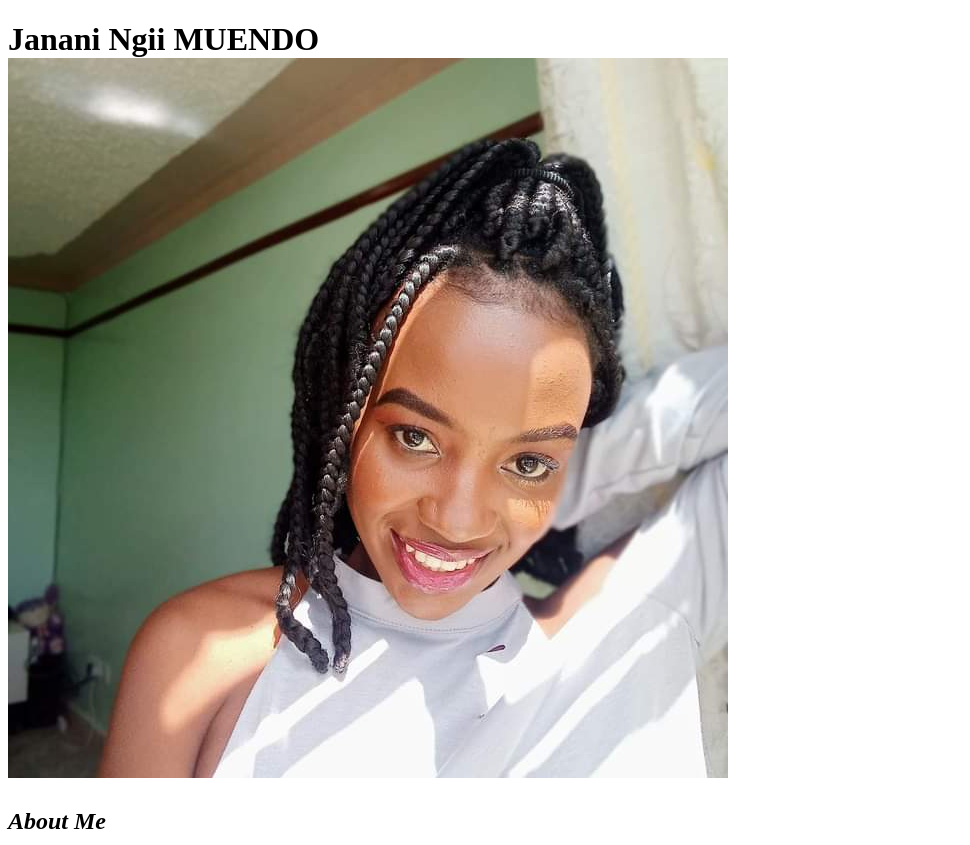
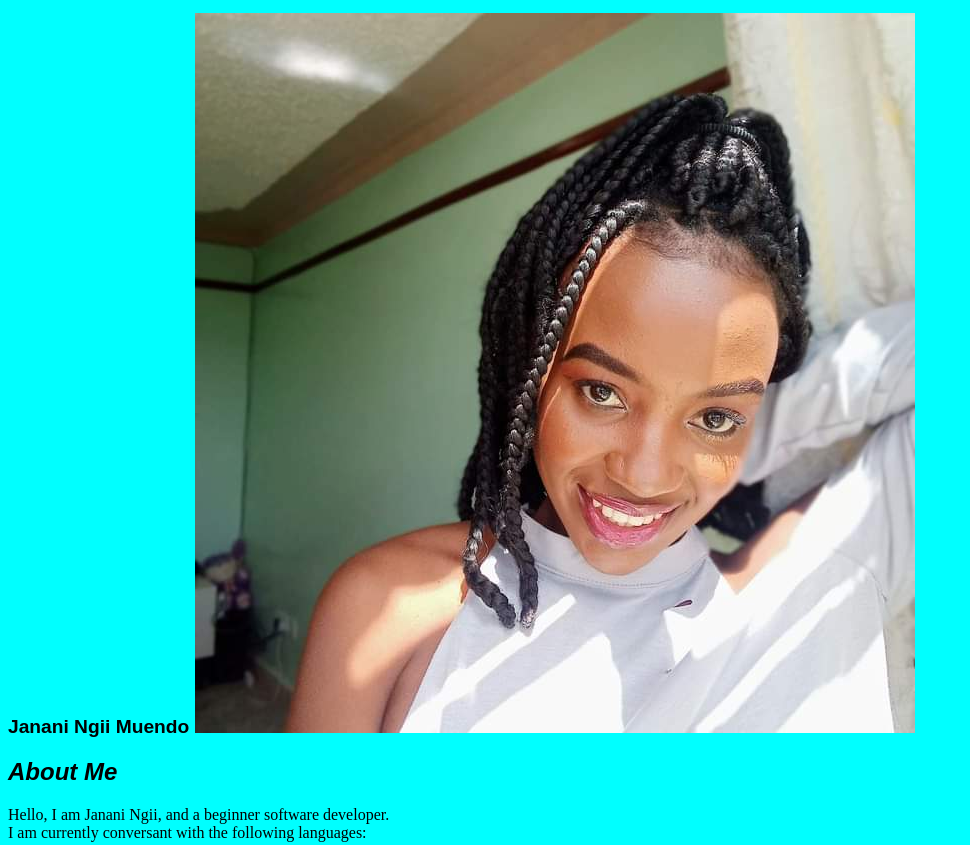
Before and after one commit to Janani-Ngii/My-Portfolio, a plain HTML site: page index.html in a window 1280 px wide. Shown: the top 845 px of the page, without its empty margins (0-970 px from the left). Drawn offline with Linux system fonts and the light colour scheme.

Commit message:
css changes

```diff
--- a/css/styles.css
+++ b/css/styles.css
@@ -0,0 +1,16 @@
+h1{color: black;
+    font-size: larger;
+    font-family: sans-serif;
+}
+p{text-align: justify;
+}
+h2{font-style: italic;
+    font-family: sans-serif;
+    font-family: sans-serif;
+}
+h4{font-style: italic;
+   }
+body{background-color: aqua;
+}
+img{align-items: center;
+}
--- a/index.html
+++ b/index.html
@@ -8,8 +8,8 @@
     <link href="css/styles.css" rel="stylesheet" type="text/css">
         </head>
 <body>
-    <h1>Janani Ngii MUENDO <br><img src="Images/FB_IMG_1643842552158.jpg" alt="An image of Janani"></h1>
-    <h2><strong> <em>About Me</em> </strong></h2>
+    <h1>Janani Ngii Muendo <img src="Images/FB_IMG_1643842552158.jpg" alt="An image of Janani"></h1>
+    <h2><strong> About Me </strong></h2>
     <p> Hello, I am Janani Ngii, and a beginner software developer. <br> I am currently conversant with the following languages: <br></p>
     <ul>
         <li>HTML</li>
@@ -28,7 +28,7 @@
 <li><a href="my-favourite-animal.html"> My favourite animal:</a> In this project I talk abut my pet-snow. the language i have used is HTML.</li>
 <li><a href="my-first-website.html">My first website:</a>This is a project I did as a way to practice my HTML skills.<br> It is an abut me website where i described myself and added an irrelevant image at the end as i was practicing about <em>nested elements</em> and <em>attributes</em> in HTML. I have used only HTML language in the project. </li>
 <li><a href="https://janani-ngii.github.io/My-Fav-things/">My favourite things:</a> In this project I have given a list of the things I love to do, my favourite meals and included very beautiful images of the same. <br> this was also a <strong> <em> HTML</em></strong> project.</li>
-<li><a href="my-fav-holiday-spot.html"></a> My favourite holiday spot: </li>
+<li><a href="my-fav-holiday-spot.html"></a> My favourite holiday spot: In this project I describe my favourite holiday spot which is Lamu. I have used <em>HTML <em> as the programming language in this project</em> </li>
 </ol>
 </p>
 </body>
```
